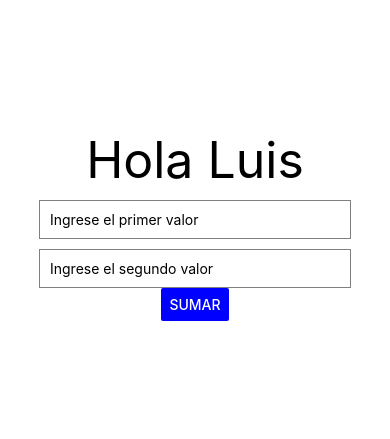
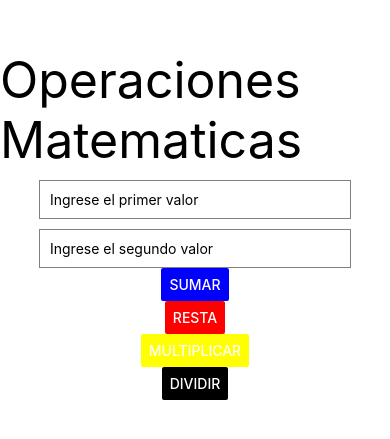
Before and after one commit to HLuiss17/miPrimeraApp, a React Native app: screen / in a window 390 px wide. Shown: the part 197-636 px from the top of the page. Built offline with nearby package versions, Linux system fonts and the light colour scheme.

Commit message:
Update App.js

```diff
--- a/App.js
+++ b/App.js
@@ -6,18 +6,51 @@ import { StyleSheet, Text, View, Button, TextInput, Alert } from 'react-native';
 export default function App() {
   //la logica del codigo
   //definicion de REAC hookS de estado
-  const{numero1,setNumero1}=useState("");
-  const{numero2,setNumero2}=useState("");
-  const{resultado,setResultado}=useState("");
+  const[numero1,setNumero1]=useState("");
+  const[numero2,setNumero2]=useState("");
+
   //funcion tipo flecha
+  //--------------RESTAR-------------------------------
   const sumar=()=>{
-  resultado=numero1+numero2;
-   Alert.alert('la suma de num1 y num2 es'+resultado);
+  let resultado=parseFloat(numero1)+parseFloat(numero2);
+  if(numero1>0 && numero2>0){
+    Alert.alert("La suma de Numero1: "+numero1+" "+" y numero2: "+" "+numero2+"  "+"es igual a: "+resultado)
+  }else{
+    Alert.alert("Ingresa los valores positivos");
   };
+  }
+  //--------------RESTAR-------------------------------
+  const restar=()=>{
+    let resta=parseFloat(numero1)-parseFloat(numero2);
+    if(numero1>0 && numero2>0){
+      Alert.alert("La resta de Numero1: "+numero1+" "+" y numero2: "+" "+numero2+"  "+"es igual a: "+resta)
+    }else{
+      Alert.alert("Ingresa los valores positivos");
+    };
+    }
+    //--------------MULTIPLICAR-------------------------------
+    const multiplicar=()=>{
+      let mult=parseFloat(numero1)*parseFloat(numero2);
+      if(numero1>0 && numero2>0){
+        Alert.alert("La multiplicaciòn de Numero1: "+numero1+" "+" y numero2: "+" "+numero2+"  "+"es igual a: "+mult)
+      }else{
+        Alert.alert("Ingresa los valores positivos");
+      };
+      }
+      //--------------DIVIDIR-------------------------------
+    const dividir=()=>{
+      let div=parseFloat(numero1)/parseFloat(numero2);
+      if(numero1>0 && numero2>0){
+        Alert.alert("La diviciòn de Numero1: "+numero1+" "+" y numero2: "+" "+numero2+"  "+"es igual a: "+div)
+      }else{
+        Alert.alert("Ingresa los valores positivos");
+      };
+      }
+
   //Return es la vista
   return (
     <View style={styles.container}>
-      <Text style={styles.texto}>Hola Luis</Text>
+      <Text style={styles.texto}>Operaciones Matematicas</Text>
       <StatusBar style="auto" />
       <TextInput
         style={styles.input}
@@ -37,6 +70,21 @@ export default function App() {
       color="blue"
         title="Sumar"
         onPress={sumar}
+      />
+      <Button
+      color="red"
+        title="Resta"
+        onPress={restar}
+      />
+      <Button
+      color="yellow"
+        title="Multiplicar"
+        onPress={multiplicar}
+      />
+      <Button
+      color="black"
+        title="Dividir"
+        onPress={dividir}
       />
     </View>
   );
```
